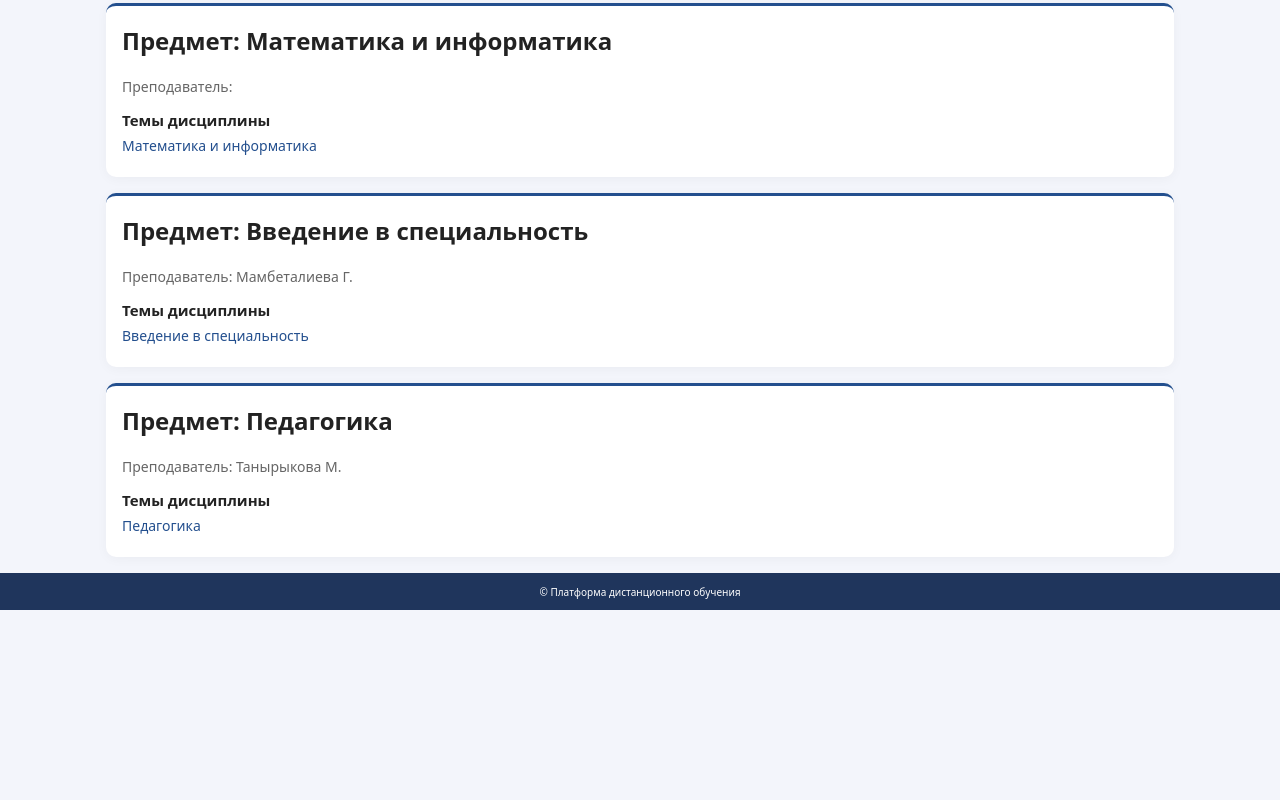
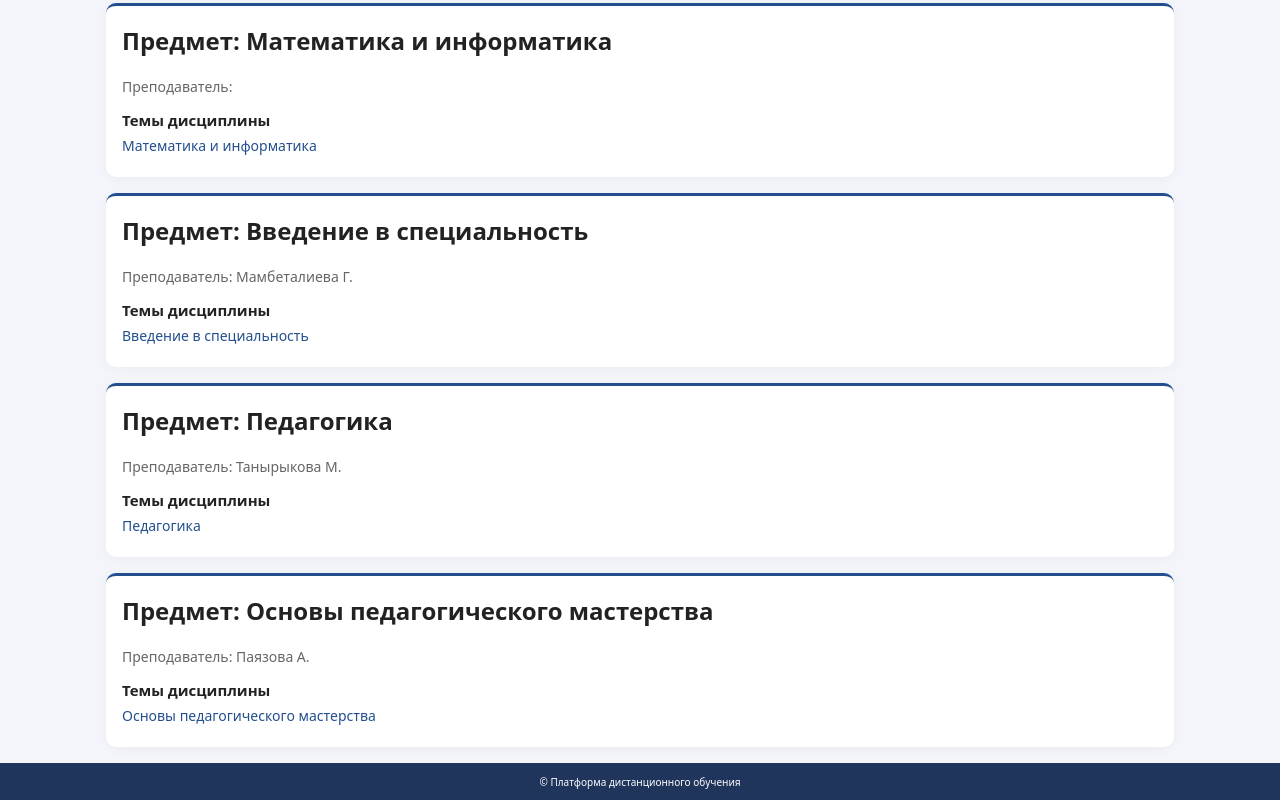
Before and after one commit to meypm/diststudy, a plain HTML site: page course-os.html in a window 1280 px wide. Shown: the part 2009-2809 px from the top of the page. Before the commit the page ends 2619 px from the top, so only its background shows below. Drawn offline with Linux system fonts and the light colour scheme.

Commit message:
Update course-os.html

```diff
--- a/course-os.html
+++ b/course-os.html
@@ -245,6 +245,21 @@
           <li><a href="lesson-os-13.html">Педагогика</a></li>
         </ul>
       </section>
+      <section class="card">
+        <h2>Предмет: Основы педагогического мастерства</h2>
+        <p class="course-meta">
+          Преподаватель: Паязова А.
+        </p>
+        <!-- <p class="course-description">
+          Курс знакомит с основными понятиями, функциями и архитектурой операционных систем, их классификацией
+          и базовыми принципами работы.
+        </p> -->
+
+        <h3 class="topic-section-title">Темы дисциплины</h3>
+        <ul class="course-list">
+          <li><a href="lesson-os-14.html">Основы педагогического мастерства</a></li>
+        </ul>
+      </section>
     </div>
   </main>
 
```
